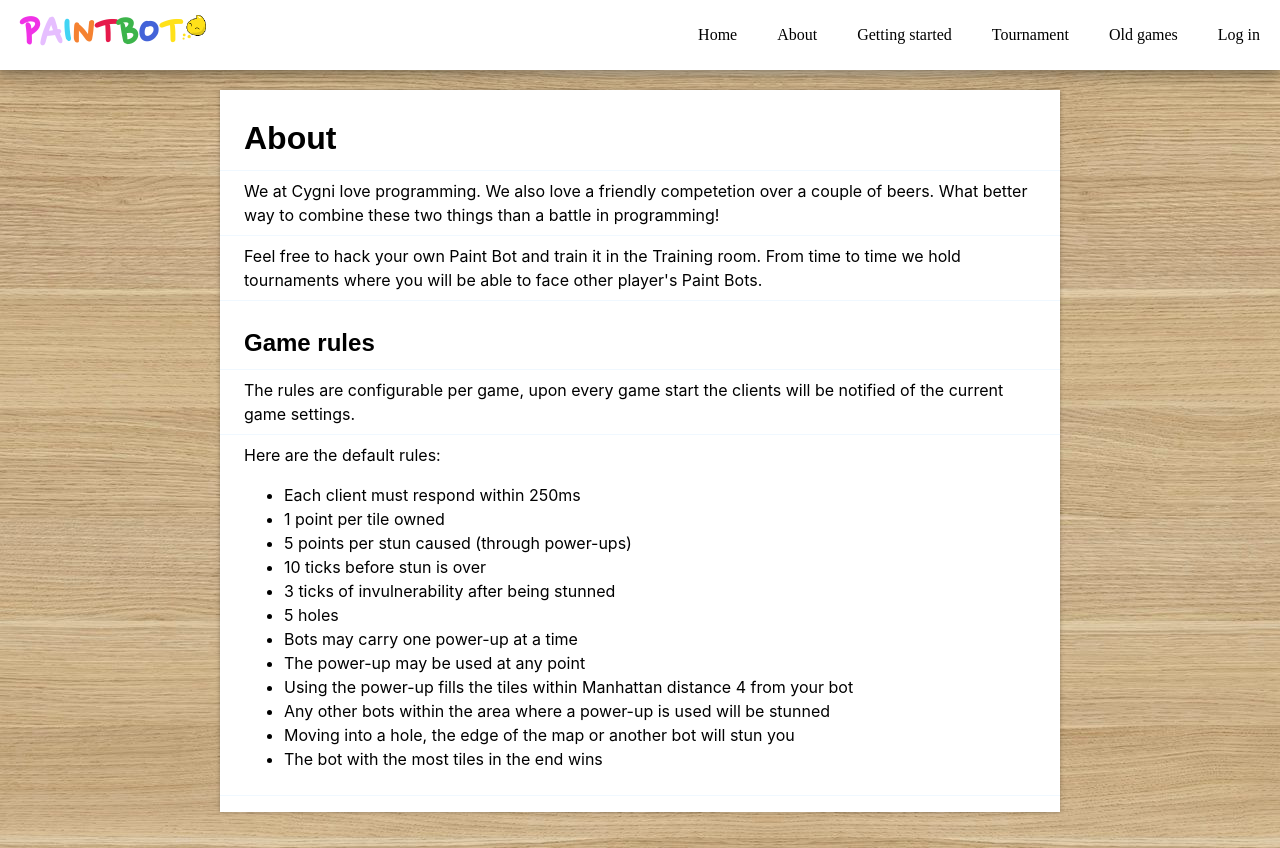
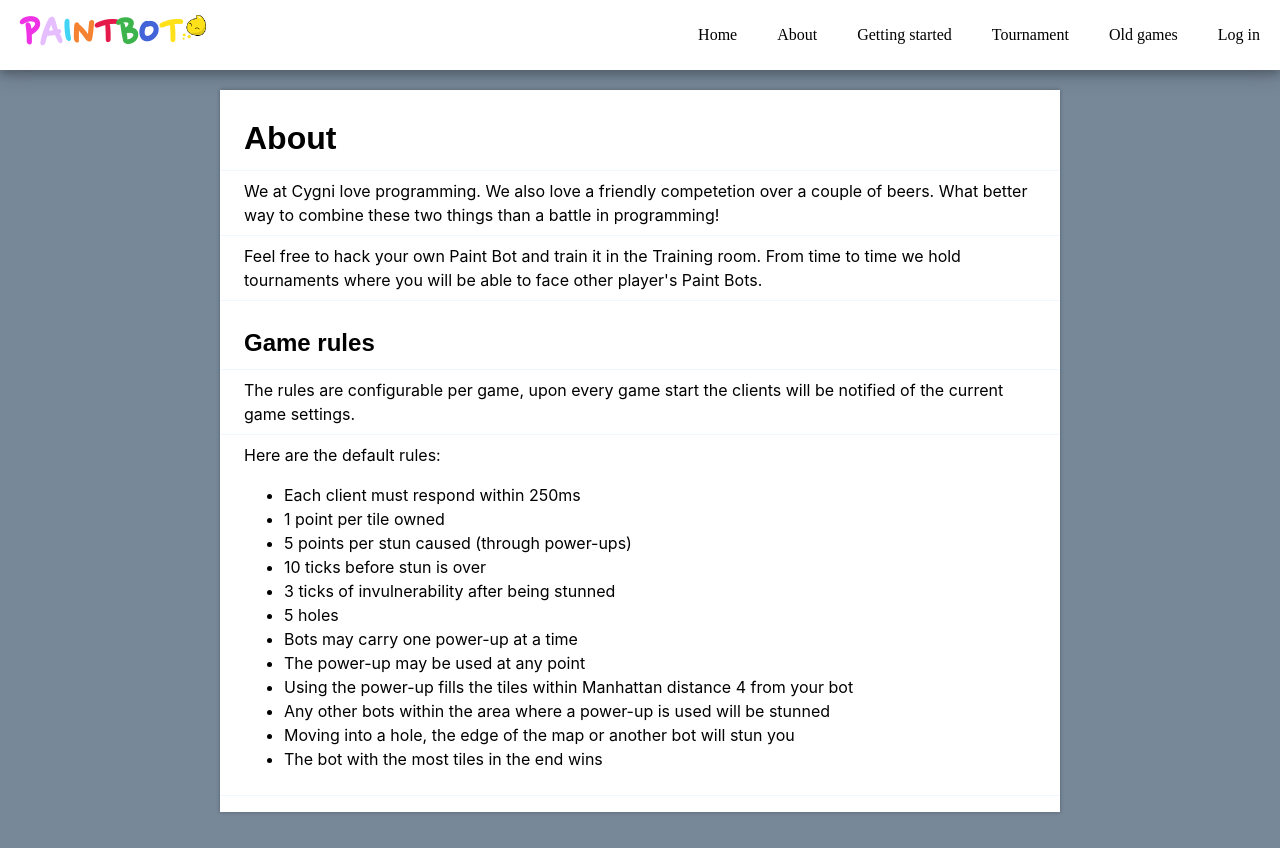
Before and after one commit to cygni/paintbot-webclient, a React (Create React App) app: page /about in a window 1280 px wide. Built offline with nearby package versions, Linux system fonts and the light colour scheme; no server answers; a web font is replaced by a local one.

Commit message:
Switch background image for background color

```diff
--- a/src/common/ui/TemplatePage.tsx
+++ b/src/common/ui/TemplatePage.tsx
@@ -1,7 +1,6 @@
 import React, { useContext, useEffect, useState } from 'react';
 import styled from 'styled-components/macro';
 
-import background from '../../resources/background.jpg';
 import { REQUEST_TYPES, useRestAPIToGetActiveTournament } from '../API';
 import SettersContext from '../contexts/SettersContext';
 import TournamentContext from '../contexts/TournamentContext';
@@ -50,7 +49,7 @@ export default function TemplatePage(props: any) {
 }
 
 const Container = styled.div`
-  background-image: url(${background});
+  background-color: lightslategrey;
   position: absolute;
   right: 0;
   left: 0;
--- a/src/game/gameboard/tile/ColouredTile.tsx
+++ b/src/game/gameboard/tile/ColouredTile.tsx
@@ -2,19 +2,15 @@ import Konva, { Vector2d } from 'konva';
 import React from 'react';
 import { Path } from 'react-konva';
 
-import background from '../../../resources/background.jpg';
 import { Coordinate } from '../../type';
 
 interface Props {
   key: number;
-  colour: string;
+  colour?: string;
   coordinate: Coordinate;
   width: number;
   height: number;
 }
-
-const backgroundImage = new Image();
-backgroundImage.src = background;
 
 export default class ColouredTile extends React.Component<Props> {
   private readonly pathRef = React.createRef<Konva.Path>();
@@ -73,8 +69,7 @@ export default class ColouredTile extends React.Component<Props> {
     return (
       <Path
         data={this.svgData}
-        fill={colour}
-        fillPatternImage={colour ? undefined : backgroundImage}
+        fill={colour || 'lightslategrey'}
         x={x}
         y={y}
         scale={scale}
```
